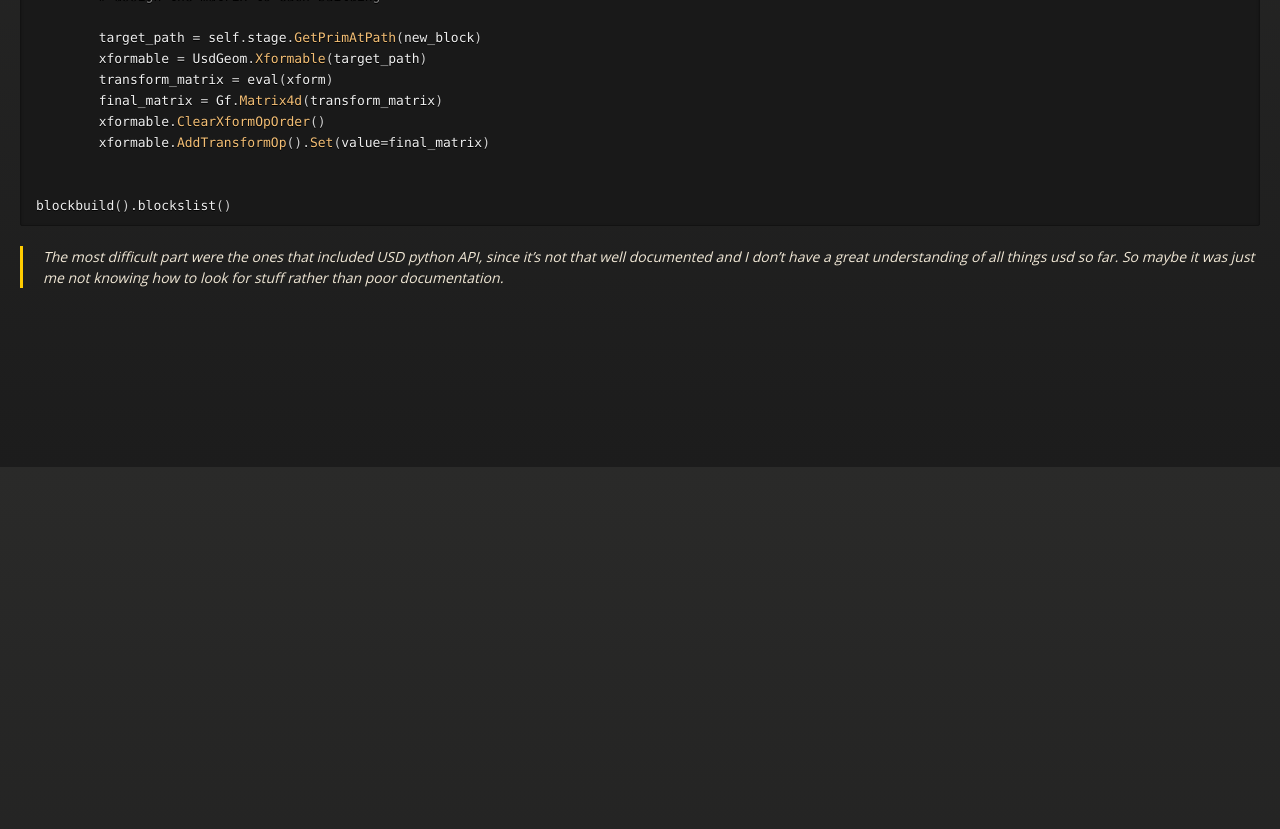
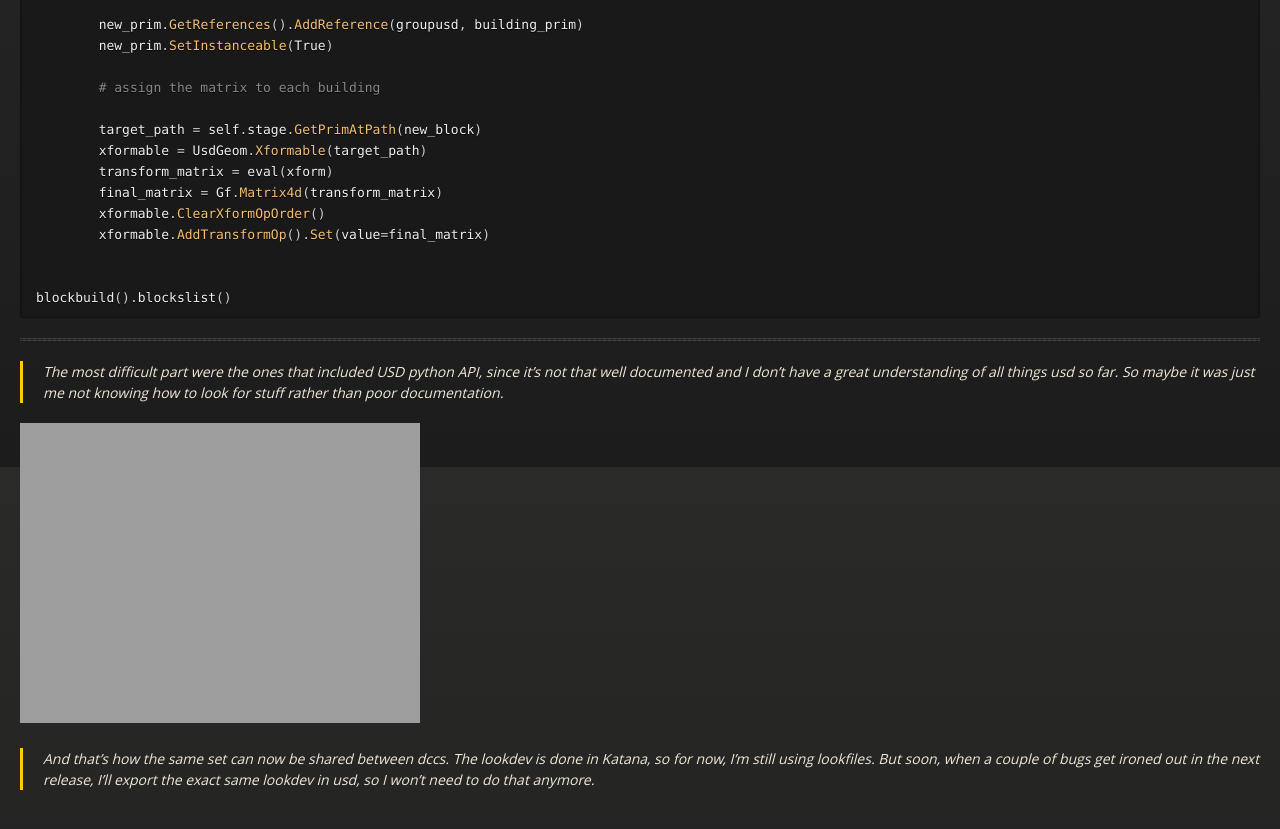
Before and after one commit to JonnhyRDG/jonnhyRDG.github.io, a Jekyll site: the page built from index.md, in a window 1280 px wide and 900 px high, scrolled down 13933 px. Shown: the top 829 px of the window. Built offline with Jekyll 4.4.1, drawn with Linux system fonts in a browser that asks for light colours; our own code applies the rules of GitHub Pages for plain Markdown files; before the commit the page ends 14331 px from its top, so only the background shows below that.

Commit message:
added dccs images

````diff
--- a/index.md
+++ b/index.md
@@ -40,6 +40,8 @@ City
 
 So you'll see in the python scripts, the first step is to generate the blocks, and then the city.
 
+* * *
+
 ## **Step 1: Exporting the XML file from Maya.**
 Here's a snippet I got from chatGPT to export xml data with matrices from maya.
 It can be customized to export whatever you want from it, but you have to dig into it a bit.
@@ -72,6 +74,9 @@ tree.write(output_path)
 
 print("XML exported successfully.")
 ```
+
+* * *
+
 ## **Step 2: Extracting and converting the XML data into an easily readable dictionary**
 ```python
 import xml.etree.ElementTree as ET
@@ -252,6 +257,10 @@ This makes our next steps SO MUCH easier! Easy is good. Remember we're lazy.
 Note: just because when I started building this script, I still didn't have the usd assets published, I kept both, abc and usd files paths. And also because it would be extremely easy to switch between formats since I have both stored.
 
 But now I do have the usds properly published, thank you David Bastidas.
+
+
+* * *
+
 
 ## **Step 3: Create the blocks for the city. Each block will be its own USD file.**
 
@@ -445,7 +454,7 @@ def "city"
 See how the matrix4d xform operator has been added to the previous example. That means now we have all the transforms we had in maya, translated and setup in USD referenced prims.
 
 
-
+* * *
 
 
 ## **Step 4: Create the city**
@@ -521,5 +530,11 @@ class blockbuild():
 blockbuild().blockslist()
 ```
 
+* * *
+
 > The most difficult part were the ones that included USD python API, since it's not that well documented and I don't have a great understanding of all things usd so far.
 > So maybe it was just me not knowing how to look for stuff rather than poor documentation.
+
+![dccs](https://jonnhyrdg.github.io/assets/images/dccs.jpg)
+> And that's how the same set can now be shared between dccs. The lookdev is done in Katana, so for now, I'm still using lookfiles.
+> But soon, when a couple of bugs get ironed out in the next release, I'll export the exact same lookdev in usd, so I won't need to do that anymore.
````
Also changed, not shown: 1 other file.
